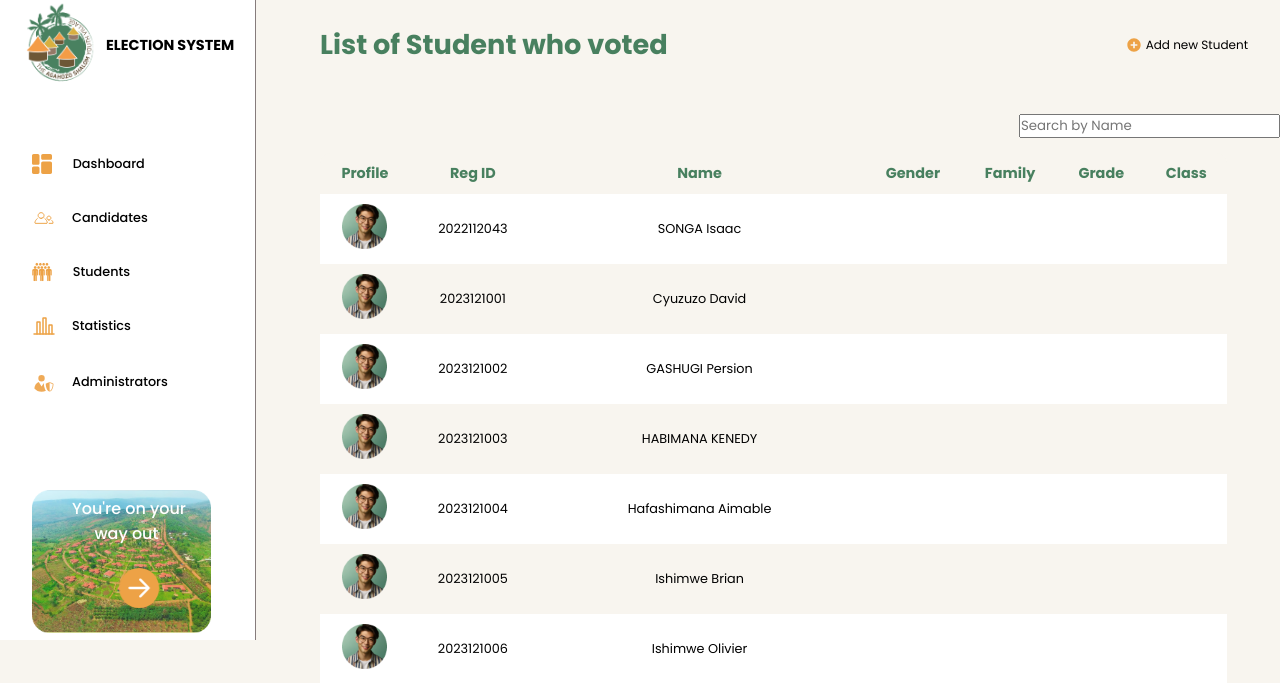
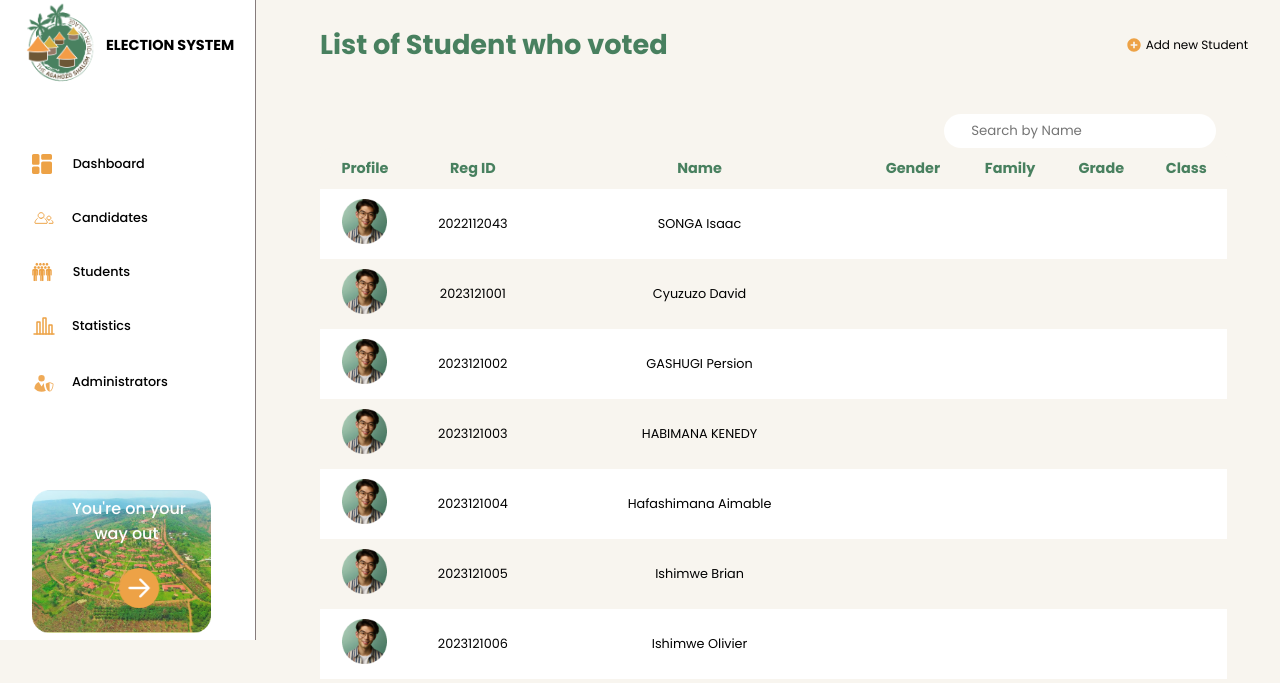
Before and after one commit to irebealain/voting-system, a PHP site: page /adminStudentDashboard.php in a window 1280 px wide. Shown: the top 683 px of the page. Run offline with PHP 8.4, Linux system fonts and the light colour scheme; a user stored in the database is signed in; data comes from the database, SQL or seed files in the repository.

Commit message:
new comits

```diff
--- a/adminStudentDashboard.css
+++ b/adminStudentDashboard.css
@@ -283,6 +283,25 @@ button {
   margin-left: 2rem;
 }
 #searchBox{
-  float:right;
-  margin-bottom: 15px;
+
+  margin-bottom: 3rem;
+  border: none;
+  height: 2rem;
+  width: 15rem;
+
 }
+#searchBox::placeholder {
+  padding: 0 0 0 1rem;
+}
+.searchBoxContainer {
+  float: right;
+  display: flex;
+  align-items: self-start;
+  height: 2.1rem;
+  width: 17rem;
+  padding: 1px 0.7rem;
+  margin-right: 4rem;
+  border: 0px;
+  background-color: #fff;
+  border-radius: 1.2rem;
+}
--- a/adminStudentDashboard.php
+++ b/adminStudentDashboard.php
@@ -81,7 +81,9 @@ if(!isset($_SESSION['Email'])){
 
             <!-- table overview -->
             <div class="table-container">
-            <input type="text" id="searchBox" placeholder="Search by Name">
+            <div class="searchBoxContainer">
+                <input type="text" id="searchBox" placeholder="Search by Name"></div>
+
                 <table id="dataTable">
                     <thead>
                         <tr>
--- a/welcomeSuccessfully.php
+++ b/welcomeSuccessfully.php
@@ -27,7 +27,7 @@ if(!isset($_SESSION['name'])){
             <p>Your account has been created</p>
             <p>successfully.</p>
         </div>
-        <a href="userLandingPage.php" style="text-decolation: none;"><button>CONTINUE</button></a>
+        <a href="userLandingPage.php" style="text-decoration: none;"><button>CONTINUE</button></a>
     </div>
 </body>
 </html>
```
Also changed, not shown: adminRepresentativesPage.css (+4 -4 lines), votingInterface.css (+8 -5 lines), votingInterface.php (+23 -28 lines).
